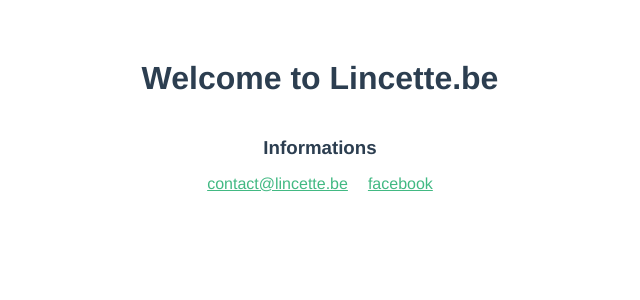
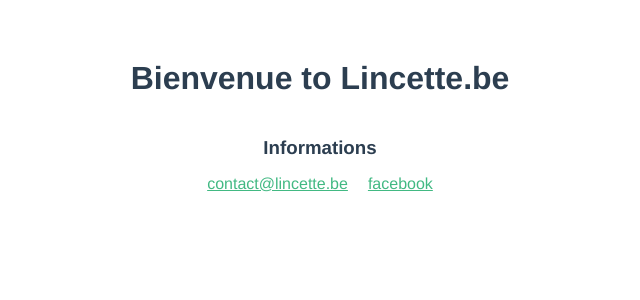
Before and after one commit to tintamarre/lincette.be, a Vue app: page / in a window 1280 px wide. Shown: the top 300 px of the page, without its empty margins (320-960 px from the left). Built offline with nearby package versions, Linux system fonts and the light colour scheme.

Commit message:
Update App.vue

```diff
--- a/src/App.vue
+++ b/src/App.vue
@@ -1,5 +1,5 @@
 <template>
-  <HelloWorld msg="Welcome to Lincette.be"/>
+  <HelloWorld msg="Bienvenue to Lincette.be"/>
 </template>
 
 <script>
```
